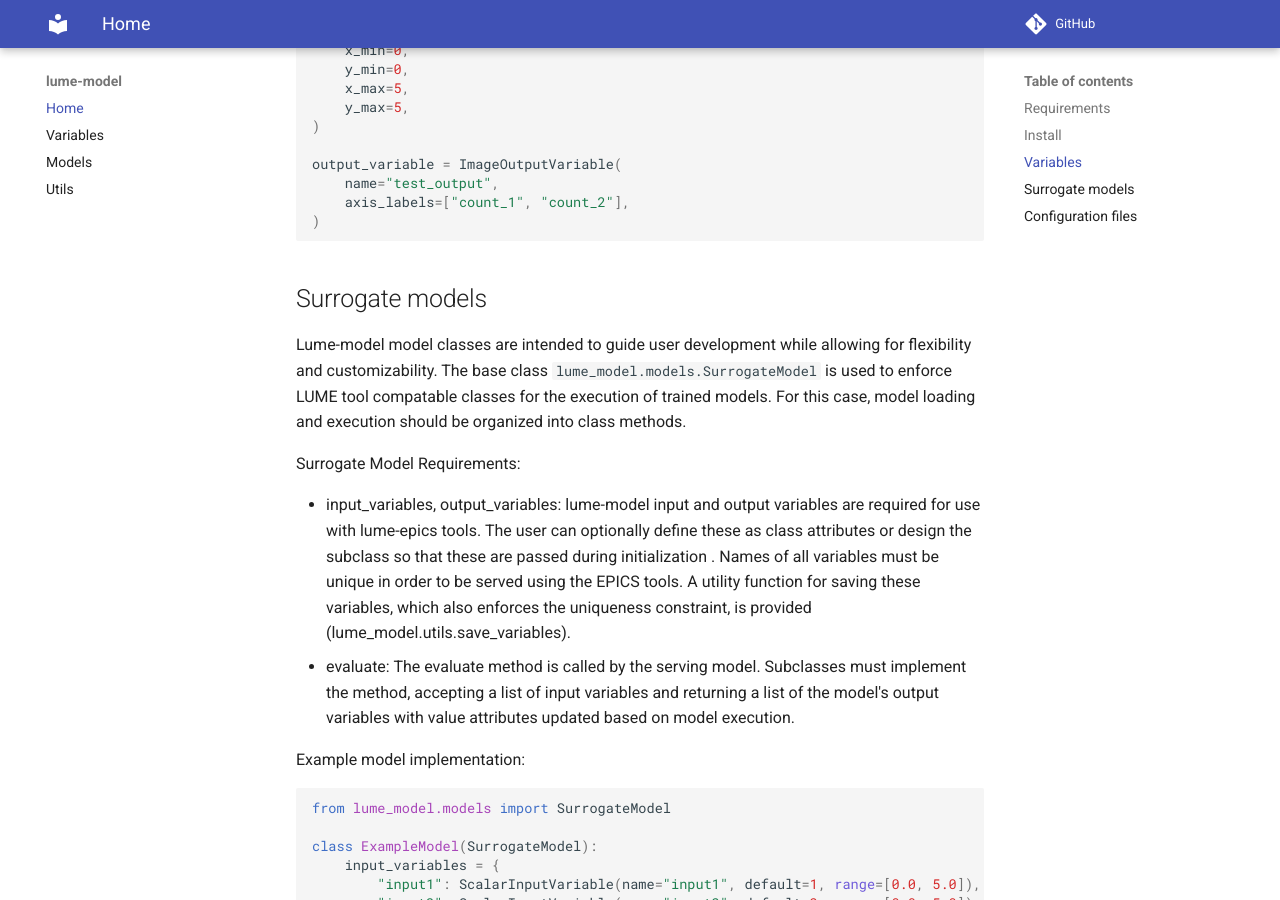
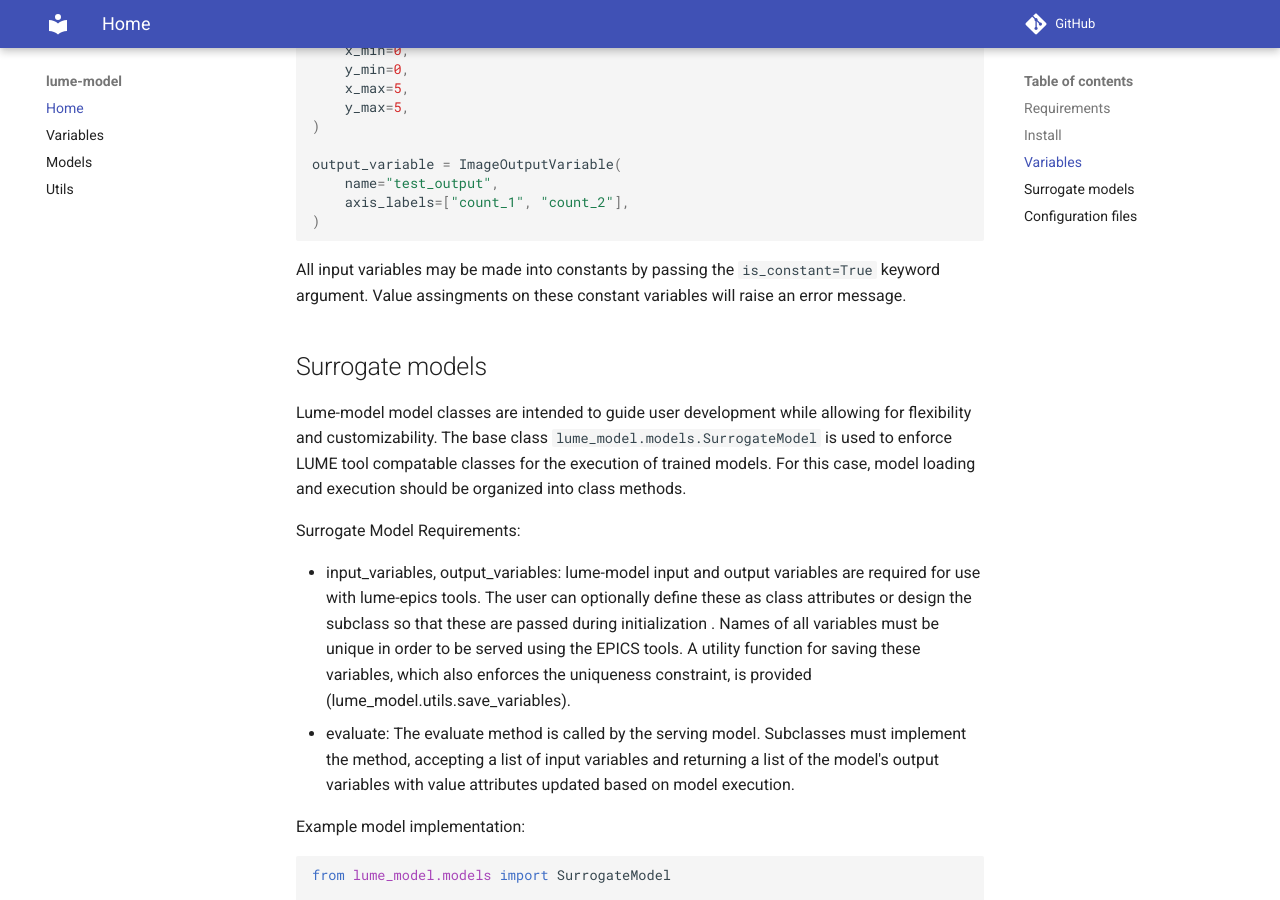
Before and after one commit to slaclab/lume-model, an MkDocs documentation site: the page built from docs/index.md, in a window 1280 px wide and 900 px high, scrolled down 1075 px. Built offline with MkDocs 1.6.1 and Material for MkDocs 9.7.7, drawn with Linux system fonts in a browser that asks for light colours; comment, search, counter and statistics services are not loaded.

Commit message:
DOC: Add note about constant variables

````diff
--- a/docs/index.md
+++ b/docs/index.md
@@ -46,6 +46,8 @@ output_variable = ImageOutputVariable(
     axis_labels=["count_1", "count_2"],
 )
 ```
+
+All input variables may be made into constants by passing the `is_constant=True` keyword argument. Value assingments on these constant variables will raise an error message.
 
 ## Surrogate models
 
````
